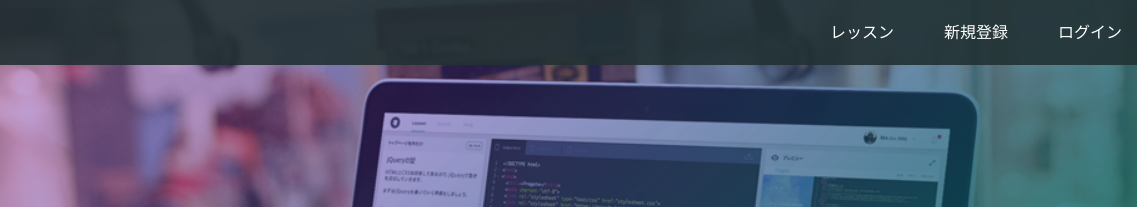
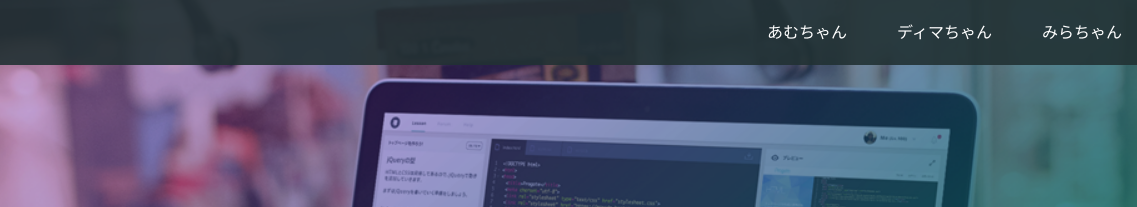
Before and after one commit to shintainu/shintainu, a plain HTML site: page index.html in a window 1280 px wide. Shown: the top 207 px of the page, 143-1280 px from the left. Drawn offline with Linux system fonts and the light colour scheme.

Commit message:
Update index.html

```diff
--- a/index.html
+++ b/index.html
@@ -3,7 +3,7 @@
 <head>
   <meta charset="utf-8">
   <meta name="viewport" content="width=device-width, initial-scale=1.0">
-  <title>Progate</title>
+  <title>Amigate</title>
   <link href="https://maxcdn.bootstrapcdn.com/font-awesome/4.7.0/css/font-awesome.min.css" rel="stylesheet" integrity="sha384-wvfXpqpZZVQGK6TAh5PVlGOfQNHSoD2xbE+QkPxCAFlNEevoEH3Sl0sibVcOQVnN" crossorigin="anonymous">
   <link rel="stylesheet" type="text/css" href="stylesheet.css">
 </head>
@@ -15,9 +15,9 @@
       </div>
       <span class="fa fa-bars menu-icon"></span>
       <div class="header-right">
-        <a href="#">レッスン</a>
-        <a href="#">新規登録</a>
-        <a href="#" class="login">ログイン</a>
+        <a href="#">あむちゃん</a>
+        <a href="#">ディマちゃん</a>
+        <a href="#" class="login">みらちゃん</a>
       </div>
     </div>
   </header>
```
